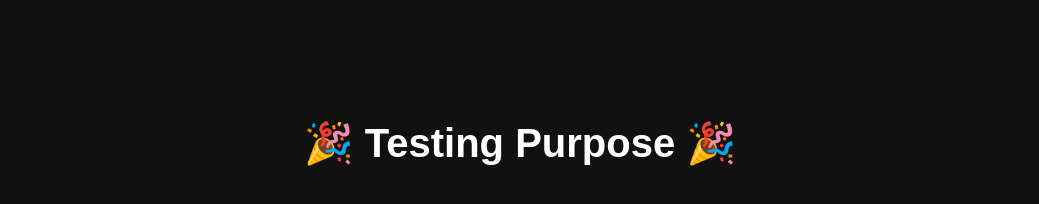
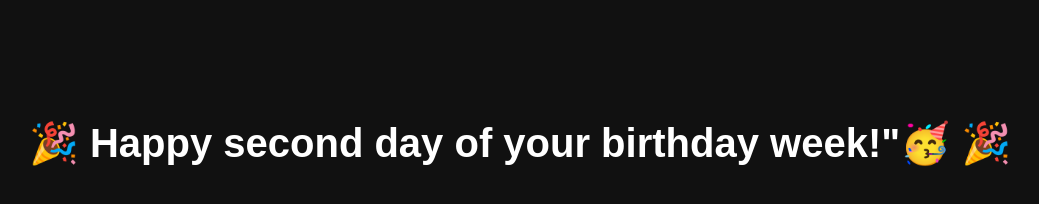
Before and after one commit to CodeJoker-OG/wish-app, a plain HTML site: page index.html in a window 1280 px wide. Shown: the whole page, without its empty margins (120-1159 px from the left). Drawn offline with Linux system fonts and the light colour scheme.

Commit message:
Update index.html

```diff
--- a/index.html
+++ b/index.html
@@ -20,6 +20,6 @@
   </style>
 </head>
 <body>
-  <h1 class="wish">🎉 Testing Purpose 🎉</h1>
+  <h1 class="wish">🎉 Happy second day of your birthday week!"🥳 🎉</h1>
 </body>
 </html>
```
